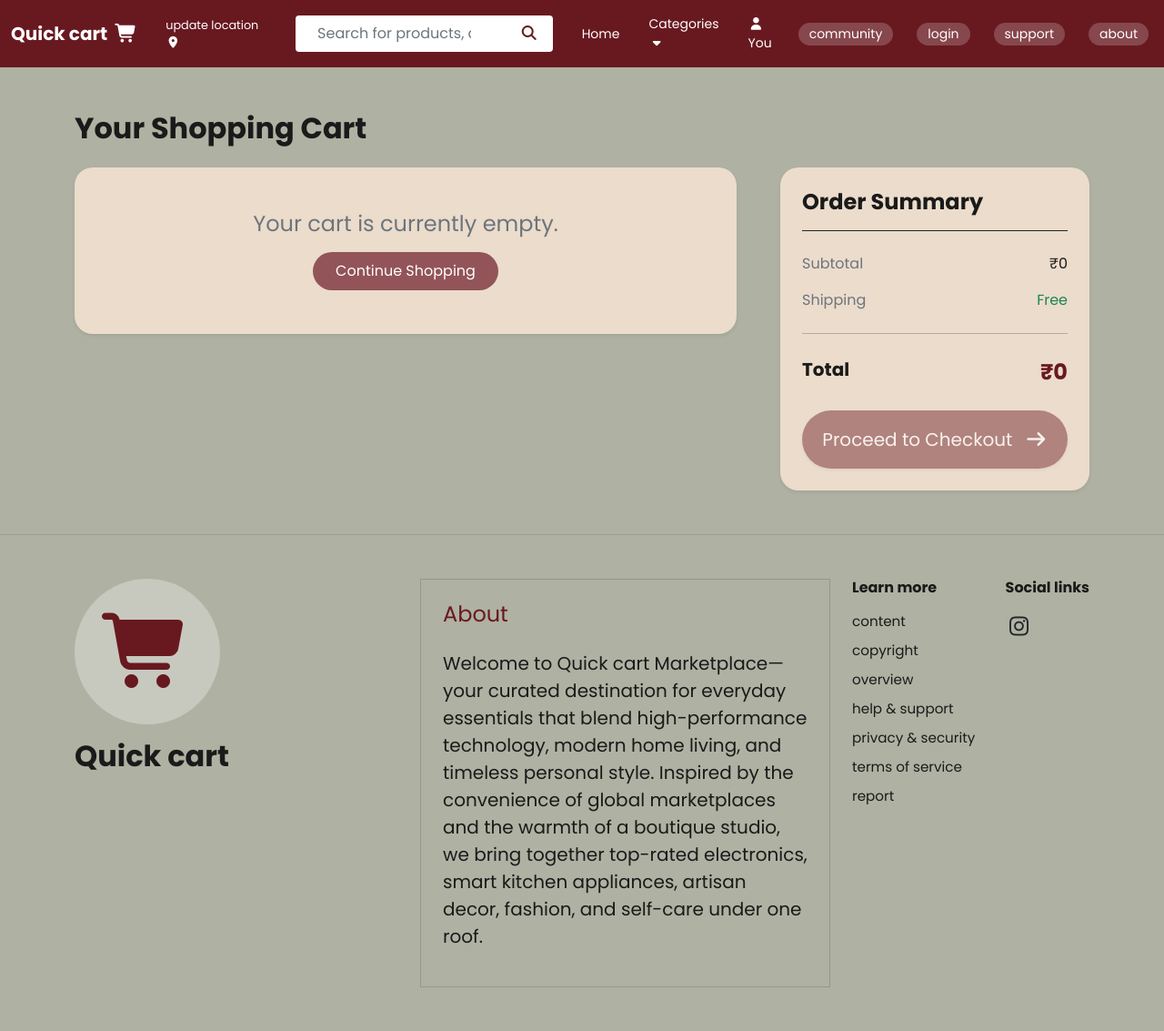
After one commit to sarnivabasak6644-pixel/Quick-Cart, a PHP site: page /Quick-Cart/links/cart.php in a window 1280 px wide. The commit adds this page. Shown: the whole page at 91% size. Run offline with PHP 8.4, Linux system fonts and the light colour scheme.

Commit message:
added cart page

```diff
--- /dev/null
+++ b/links/cart.php
@@ -0,0 +1,128 @@
+<?php
+// Start the session to remember cart data
+session_start();
+
+// Initialize the cart array if it doesn't exist yet
+if (!isset($_SESSION['cart'])) {
+    $_SESSION['cart'] = [];
+}
+
+// 1. Handle ADD TO CART request from pdp.php
+if ($_SERVER['REQUEST_METHOD'] == 'POST' && isset($_POST['add_to_cart'])) {
+    $product_id = $_POST['product_id'];
+
+    // If product is already in cart, just increase the quantity
+    if (isset($_SESSION['cart'][$product_id])) {
+        $_SESSION['cart'][$product_id]['quantity'] += $_POST['quantity'];
+    } else {
+        // Otherwise, add it as a new item
+        $_SESSION['cart'][$product_id] = [
+            'name' => $_POST['product_name'],
+            'price' => $_POST['product_price'],
+            'image' => $_POST['product_image'],
+            'quantity' => $_POST['quantity']
+        ];
+    }
+
+    // Refresh page to prevent duplicate form submissions on refresh
+    header("Location: cart.php");
+    exit();
+}
+
+// 2. Handle REMOVE ITEM request
+if (isset($_GET['remove'])) {
+    $remove_id = $_GET['remove'];
+    unset($_SESSION['cart'][$remove_id]);
+    header("Location: cart.php");
+    exit();
+}
+?>
+
+<?php
+include '../includes/header.php';
+?>
+
+<div class="container my-5">
+    <h2 class="fw-bold mb-4">Your Shopping Cart</h2>
+
+    <div class="row g-5">
+        <!-- Left Column: Cart Items -->
+        <div class="col-lg-8">
+            <?php
+            $subtotal = 0;
+
+            if (empty($_SESSION['cart'])) {
+                echo "<div class='custom-card p-5 text-center rounded-4 shadow-sm'>
+                        <h4 class='text-muted mb-3'>Your cart is currently empty.</h4>
+                        <a href='plp.php' class='btn custom-btn text-white rounded-pill px-4 py-2'>Continue Shopping</a>
+                      </div>";
+            } else {
+                foreach ($_SESSION['cart'] as $id => $item) {
+                    $item_total = $item['price'] * $item['quantity'];
+                    $subtotal += $item_total;
+            ?>
+
+            <!-- Cart Item Card -->
+            <div class="custom-card p-3 rounded-4 shadow-sm mb-3 d-flex align-items-center gap-3">
+                <img src="<?php echo $item['image']; ?>" class="rounded" alt="<?php echo $item['name']; ?>" style="width: 100px; height: 100px; object-fit: cover;">
+
+                <div class="flex-grow-1">
+                    <h5 class="fw-bold mb-1"><?php echo $item['name']; ?></h5>
+                    <h6 class="text-maroon fw-bold mb-0">₹<?php echo number_format($item['price']); ?></h6>
+                </div>
+
+                <div class="text-center px-3">
+                    <span class="small text-muted d-block mb-1">Qty</span>
+                    <span class="fw-bold fs-5"><?php echo $item['quantity']; ?></span>
+                </div>
+
+                <div class="text-end px-3">
+                    <span class="small text-muted d-block mb-1">Total</span>
+                    <h5 class="fw-bold mb-0">₹<?php echo number_format($item_total); ?></h5>
+                </div>
+
+                <!-- Remove Button -->
+                <a href="cart.php?remove=<?php echo $id; ?>" class="btn btn-outline-danger border-0 rounded-circle p-2 ms-2 shadow-none" title="Remove Item">
+                    <i class="fa-solid fa-trash"></i>
+                </a>
+            </div>
+
+            <?php
+                } // End foreach
+            } // End else
+            ?>
+        </div>
+
+        <!-- Right Column: Order Summary -->
+        <div class="col-lg-4">
+            <div class="custom-card p-4 rounded-4 shadow-sm sticky-top" style="top: 20px;">
+                <h4 class="fw-bold mb-4 border-bottom border-dark pb-3">Order Summary</h4>
+
+                <div class="d-flex justify-content-between mb-3">
+                    <span class="text-muted">Subtotal</span>
+                    <span class="fw-semibold">₹<?php echo number_format($subtotal); ?></span>
+                </div>
+
+                <div class="d-flex justify-content-between mb-3">
+                    <span class="text-muted">Shipping</span>
+                    <span class="fw-semibold text-success">Free</span>
+                </div>
+
+                <hr class="border-dark opacity-25 my-4">
+
+                <div class="d-flex justify-content-between mb-4">
+                    <span class="fs-5 fw-bold">Total</span>
+                    <span class="fs-4 fw-bold text-maroon">₹<?php echo number_format($subtotal); ?></span>
+                </div>
+
+                <button class="btn custom-btn text-white w-100 rounded-pill py-3 fs-5 fw-semibold shadow-sm" <?php echo empty($_SESSION['cart']) ? 'disabled' : ''; ?>>
+                    Proceed to Checkout <i class="fa-solid fa-arrow-right ms-2"></i>
+                </button>
+            </div>
+        </div>
+    </div>
+</div>
+
+<?php
+include '../includes/footer.php';
+?>
```
Also changed, not shown: index.php (+6 -6 lines), links/pdp.php (+18 -7 lines).
